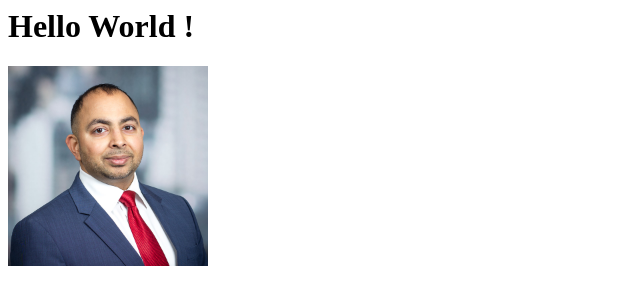
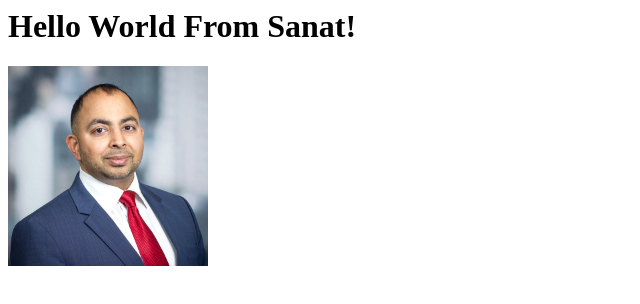
Before and after one commit to imdhir/skdhir.github.io, a plain HTML site: page index.html in a window 1280 px wide. Shown: the whole page, without its empty margins (0-640 px from the left). Drawn offline with Linux system fonts and the light colour scheme.

Commit message:
added my name to hello world

```diff
--- a/index.html
+++ b/index.html
@@ -1,5 +1,5 @@
 <html>
-    <h1>Hello World !</h1>
+    <h1>Hello World From Sanat!</h1>
     <div>
         <img src="skdhir.jpg" height="200">
     </div>
```
